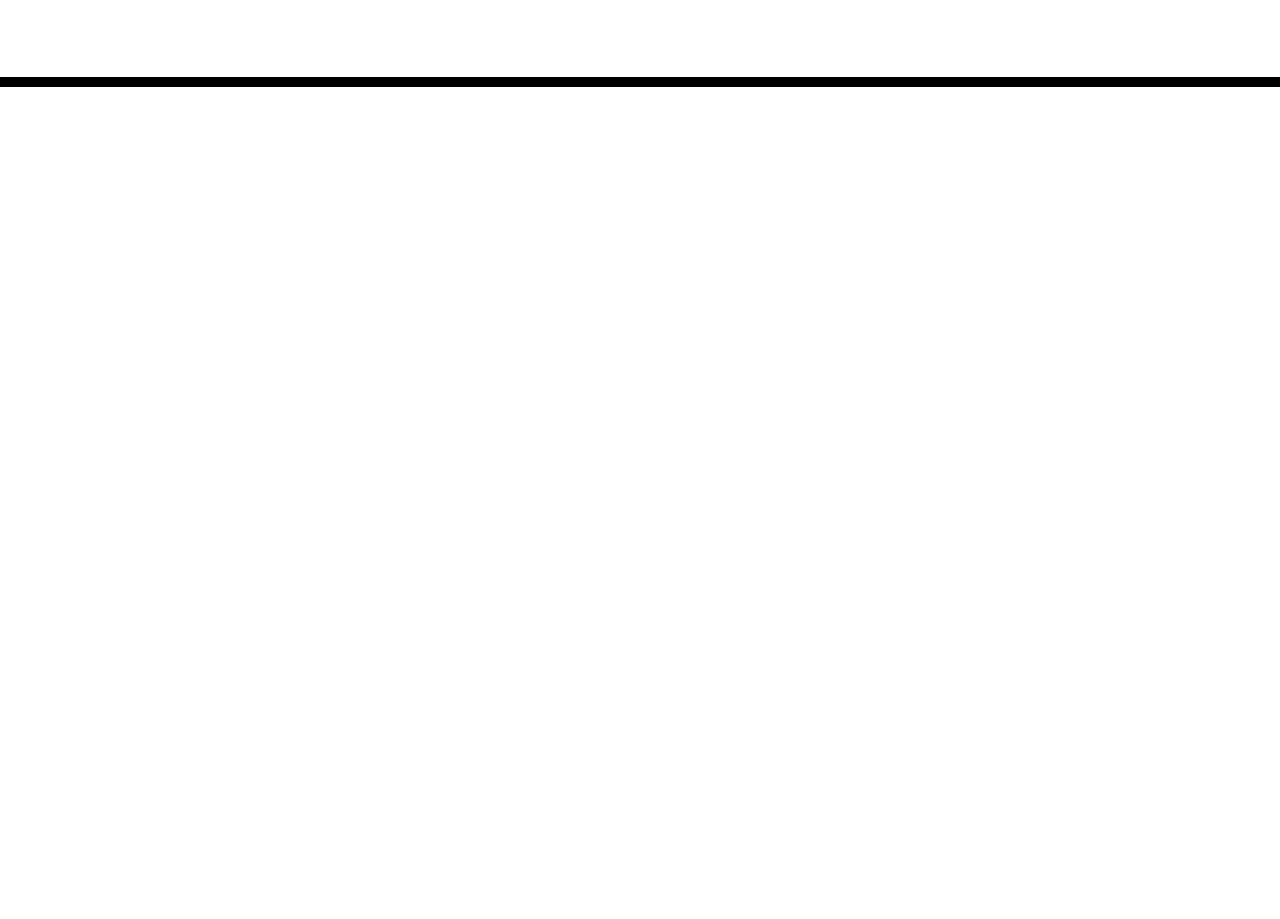
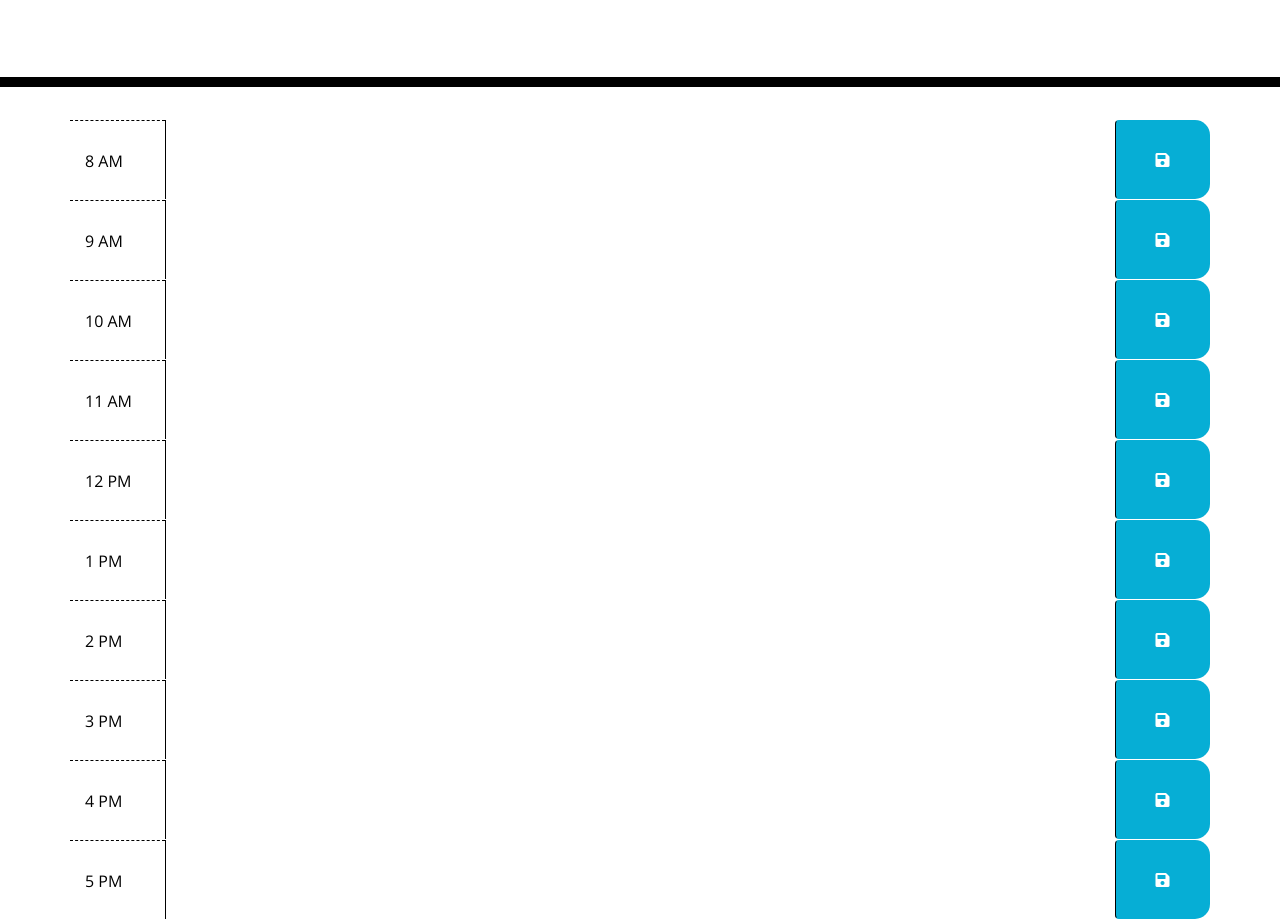
Before and after one commit to panecatl/Work-Day-Scheduler, a plain HTML site: page index.html in a window 1280 px wide. Shown: the part 181-1100 px from the top of the page. Before the commit the page ends 800 px from the top, so only its background shows below. Drawn offline with nearby package versions, Linux system fonts and the light colour scheme.

Commit message:
updated with time slots

```diff
--- a/index.html
+++ b/index.html
@@ -21,6 +21,88 @@
 
         <div class="container">
             <!-- Timeblocks go here -->
+
+            <div id="time8" class="row rime-block">
+                <div class="col-md-1 hour">
+                    8 AM
+                </div>
+                <textarea class="col-md-10 description"></textarea>
+                <button class="btn saveBtn col-md-1"><i class="fas fa-save"></i></button>
+            </div>
+
+            <div id="time9" class="row rime-block">
+                <div class="col-md-1 hour">
+                    9 AM
+                </div>
+                <textarea class="col-md-10 description"></textarea>
+                <button class="btn saveBtn col-md-1"><i class="fas fa-save"></i></button>
+            </div>
+
+            <div id="time10" class="row rime-block">
+                <div class="col-md-1 hour">
+                    10 AM
+                </div>
+                <textarea class="col-md-10 description"></textarea>
+                <button class="btn saveBtn col-md-1"><i class="fas fa-save"></i></button>
+            </div>
+
+            <div id="time11" class="row rime-block">
+                <div class="col-md-1 hour">
+                    11 AM
+                </div>
+                <textarea class="col-md-10 description"></textarea>
+                <button class="btn saveBtn col-md-1"><i class="fas fa-save"></i></button>
+            </div>
+
+            <div id="time12" class="row rime-block">
+                <div class="col-md-1 hour">
+                    12 PM
+                </div>
+                <textarea class="col-md-10 description"></textarea>
+                <button class="btn saveBtn col-md-1"><i class="fas fa-save"></i></button>
+            </div>
+
+            <div id="time1" class="row rime-block">
+                <div class="col-md-1 hour">
+                    1 PM
+                </div>
+                <textarea class="col-md-10 description"></textarea>
+                <button class="btn saveBtn col-md-1"><i class="fas fa-save"></i></button>
+            </div>
+
+            <div id="time2" class="row rime-block">
+                <div class="col-md-1 hour">
+                    2 PM
+                </div>
+                <textarea class="col-md-10 description"></textarea>
+                <button class="btn saveBtn col-md-1"><i class="fas fa-save"></i></button>
+            </div>
+
+            <div id="time3" class="row rime-block">
+                <div class="col-md-1 hour">
+                    3 PM
+                </div>
+                <textarea class="col-md-10 description"></textarea>
+                <button class="btn saveBtn col-md-1"><i class="fas fa-save"></i></button>
+            </div>
+
+            <div id="time4" class="row rime-block">
+                <div class="col-md-1 hour">
+                    4 PM
+                </div>
+                <textarea class="col-md-10 description"></textarea>
+                <button class="btn saveBtn col-md-1"><i class="fas fa-save"></i></button>
+            </div>
+
+            <div id="time5" class="row rime-block">
+                <div class="col-md-1 hour">
+                    5 PM
+                </div>
+                <textarea class="col-md-10 description"></textarea>
+                <button class="btn saveBtn col-md-1"><i class="fas fa-save"></i></button>
+            </div>
+            <!-- time block stops -->
+
         </div>
 
     <script src="https://code.jquery.com/jquery-3.4.1.min.js"></script>
```
